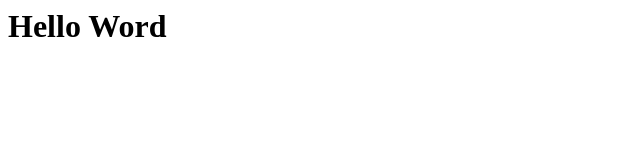
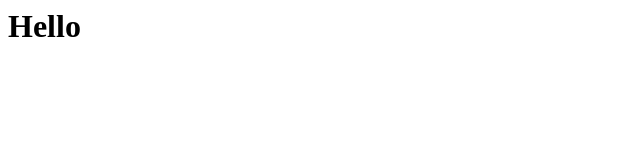
Before and after one commit to leocunhabr/leocunhabr.github.io, a plain HTML site: page index.html in a window 1280 px wide. Shown: the whole page, without its empty margins (0-640 px from the left). Drawn offline with Linux system fonts and the light colour scheme.

Commit message:
Init commit

```diff
--- a/index.html
+++ b/index.html
@@ -1 +1 @@
-<h1>Hello Word</h1>
+<h1>Hello</h1>
```
